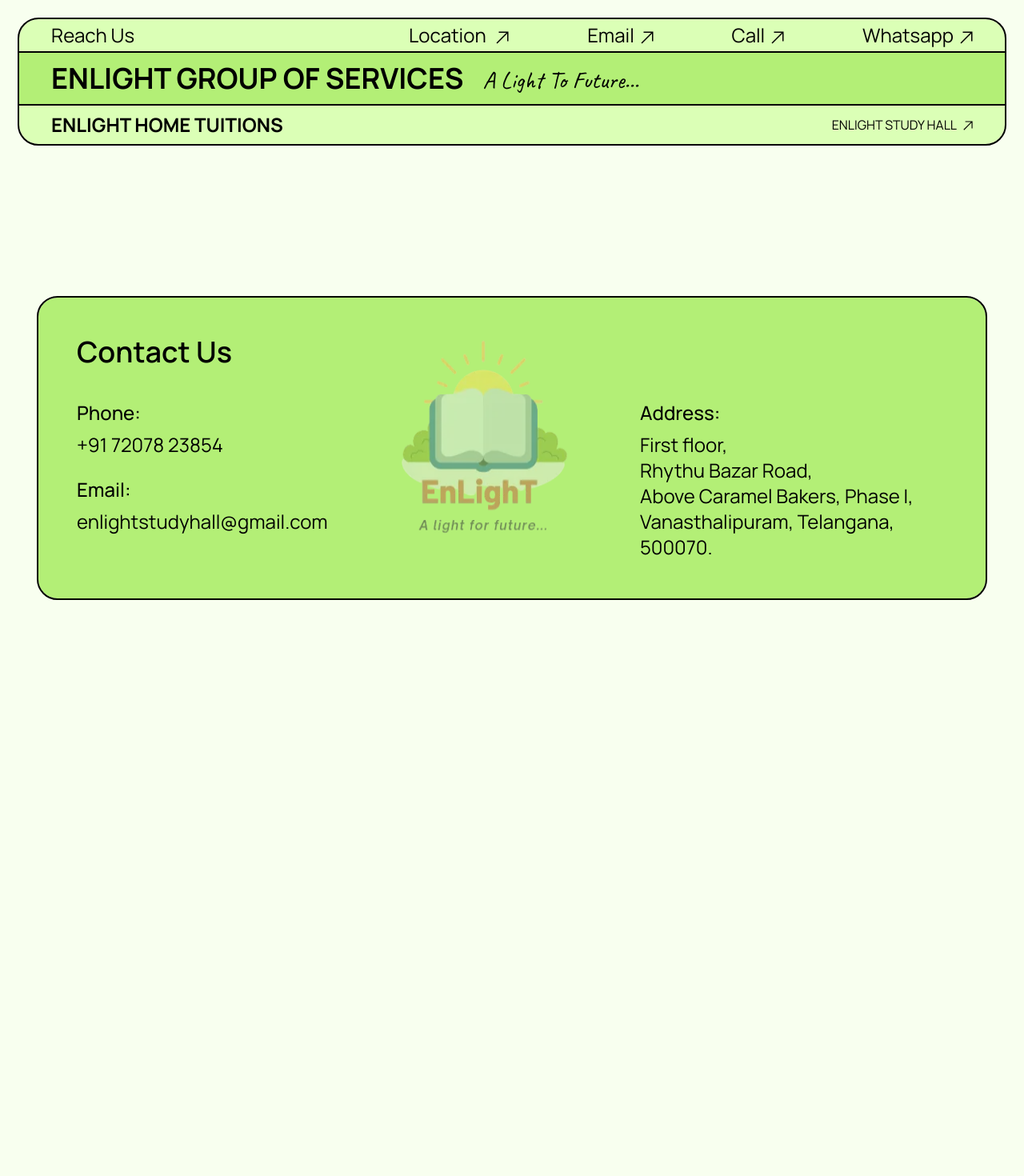
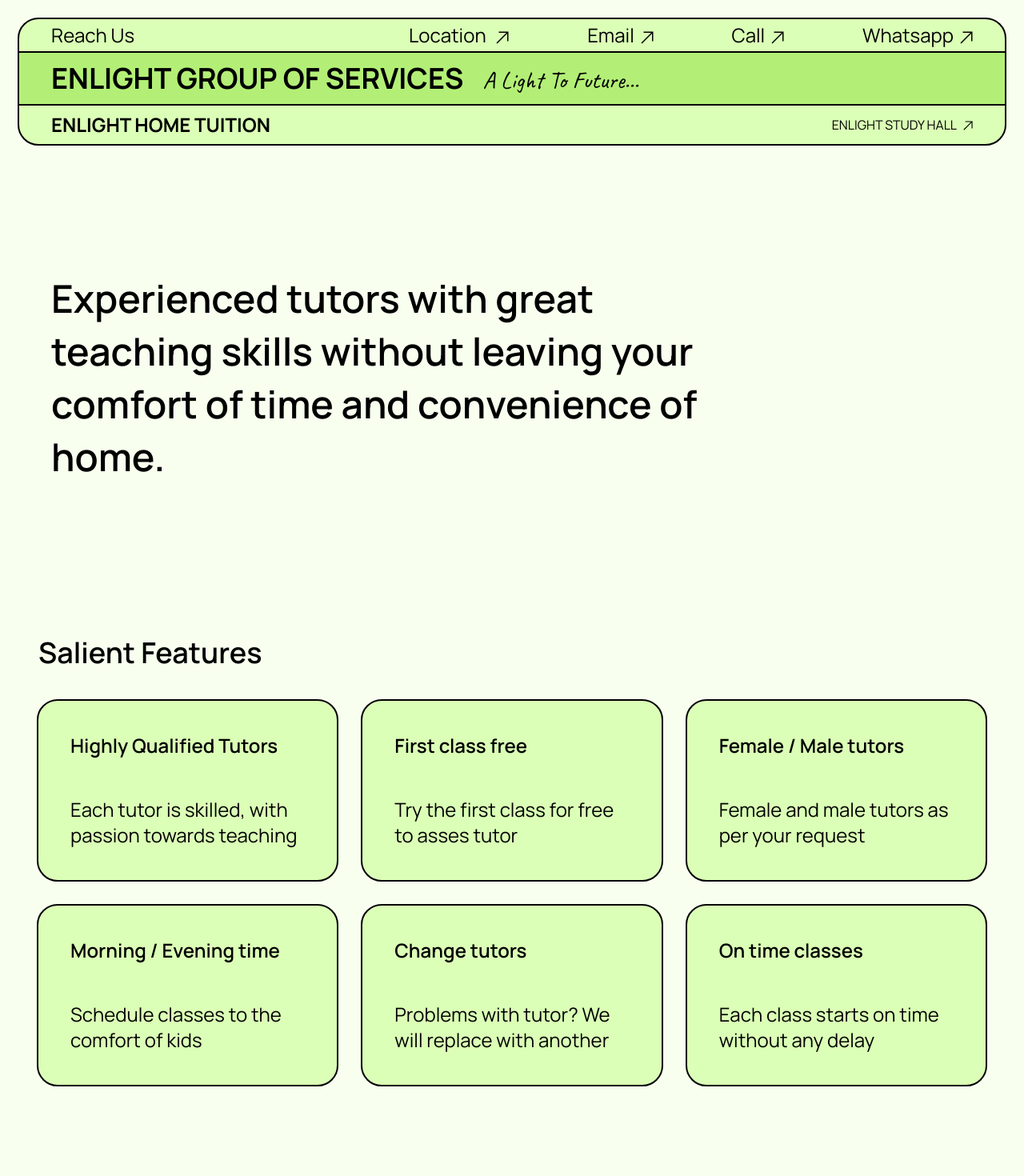
Before and after one commit to RadioRambo/studyhall, a SvelteKit app: page /hometuitions in a window 1280 px wide. Shown: the top 1470 px of the page at 80% size. Before the commit the page ends 828 px from the top, so only its background shows below. Built offline with nearby package versions, Linux system fonts and the light colour scheme.

Commit message:
Add features section and hero section in home tuitions page

```diff
--- a/src/routes/BottomNavBar.svelte
+++ b/src/routes/(components)/BottomNavBar.svelte
@@ -1,10 +1,16 @@
+<script>
+  export let pageName = "";
+  export let otherPageLink = "";
+  export let otherPageLinkURL = "";
+</script>
+
 <div
   class="flex bg-secondarylight dark:bg-secondarydark gap-6 py-2 px-6 sm:px-10 mt-[2px] rounded-b-3xl outline outline-2 outline-outlinelight dark:outline-outlinedark"
 >
-  <div class="font-bold basis-1/2 sm:basis-2/5">ENLIGHT HOME TUITIONS</div>
+  <div class="font-bold basis-1/2 sm:basis-2/5">{pageName}</div>
   <div class="flex justify-end basis-3/5 text-base">
-    <a href="studyhall" class="mt-1"
-      >ENLIGHT STUDY HALL<svg
+    <a href={otherPageLinkURL} class="mt-1"
+      >{otherPageLink}<svg
         width="12"
         height="12"
         viewBox="0 0 16 16"
--- /dev/null
+++ b/src/routes/(components)/HeroSection.svelte
@@ -0,0 +1,9 @@
+<script>
+  export let line = "";
+</script>
+
+<div
+  class=" px-6 mt-40 mb-10 font-semibold text-4xl md:text-5xl leading-tight md:leading-snug sm:px-10 max-w-4xl"
+>
+  {line}
+</div>
--- a/src/routes/+layout.svelte
+++ b/src/routes/+layout.svelte
@@ -1,13 +1,11 @@
 <script>
   import "../app.css";
-  import BottomNavBar from "./BottomNavBar.svelte";
-  import Footer from "./Footer.svelte";
-  import MiddleNavBar from "./MiddleNavBar.svelte";
-  import TopNavBar from "./TopNavBar.svelte";
+  import Footer from "./(components)/Footer.svelte";
+  import MiddleNavBar from "./(components)/MiddleNavBar.svelte";
+  import TopNavBar from "./(components)/TopNavBar.svelte";
 </script>
 
 <TopNavBar />
 <MiddleNavBar />
-<BottomNavBar />
 <slot />
 <Footer />
--- a/src/routes/hometuitions/+layout.svelte
+++ b/src/routes/hometuitions/+layout.svelte
@@ -1 +1,9 @@
-<slot />
+<script>
+  import BottomNavBar from "../(components)/BottomNavBar.svelte";
+</script>
+
+<BottomNavBar
+  pageName="ENLIGHT HOME TUITION"
+  otherPageLink="ENLIGHT STUDY HALL"
+  otherPageLinkURL="studyhall"
+/><slot />
--- a/src/routes/hometuitions/+page.svelte
+++ b/src/routes/hometuitions/+page.svelte
@@ -0,0 +1,10 @@
+<script>
+  import Heading from "../(components)/Heading.svelte";
+  import HeroSection from "../(components)/HeroSection.svelte";
+  import HomeTuitionsFeaturesSection from "./HomeTuitionsFeaturesSection.svelte";
+</script>
+
+<HeroSection
+  line="Experienced tutors with great teaching skills without leaving your comfort of time and convenience of home."
+/>
+<HomeTuitionsFeaturesSection />
--- /dev/null
+++ b/src/routes/hometuitions/HomeTuitionsFeaturesSection.svelte
@@ -0,0 +1,33 @@
+<script>
+  import FeatureSectionCard from "../(components)/FeatureSectionCard.svelte";
+  import Heading from "../(components)/Heading.svelte";
+</script>
+
+<Heading heading="Salient Features" />
+<div
+  class="grid grid-cols-1 gap-4 xl:gap-8 mx-6 justify-items-center md:grid-cols-2 lg:grid-cols-3"
+>
+  <FeatureSectionCard
+    heading="Highly Qualified Tutors"
+    description="Each tutor is skilled, with passion towards teaching"
+  />
+  <FeatureSectionCard
+    heading="First class free"
+    description="Try the first class for free to asses tutor "
+  />
+  <FeatureSectionCard
+    heading="Female / Male tutors "
+    description="Female and male tutors as per your request"
+  />
+  <FeatureSectionCard
+    heading="Morning / Evening time"
+    description="Schedule classes to the comfort of kids"
+  /><FeatureSectionCard
+    heading="Change tutors"
+    description="Problems with tutor? We will replace with another"
+  />
+  <FeatureSectionCard
+    heading="On time classes"
+    description="Each class starts on time without any delay"
+  />
+</div>
--- a/src/routes/studyhall/+page.svelte
+++ b/src/routes/studyhall/+page.svelte
@@ -1,11 +1,20 @@
 <script>
+  import BottomNavBar from "../(components)/BottomNavBar.svelte";
   import FeaturesSection from "./FeaturesSection.svelte";
-  import HeroSection from "./HeroSection.svelte";
+  import HeroSection from "../(components)/HeroSection.svelte";
   import LayoutSection from "./LayoutSection.svelte";
   import RatingReviewSection from "./RatingReviewSection.svelte";
 </script>
 
-<HeroSection />
+<BottomNavBar
+  pageName="ENLIGHT STUDY HALL"
+  otherPageLink="ENLIGHT HOME TUITION"
+  otherPageLinkURL="hometuitions"
+/>
+<HeroSection
+  line="A well maintained study hall with all necessary facilities for maximum focus and
+  comfort to prepare and achieve your bright future confidently."
+/>
 <FeaturesSection />
 <LayoutSection />
 <RatingReviewSection />
--- a/src/routes/studyhall/HeroSection.svelte
+++ /dev/null
@@ -1,4 +0,0 @@
-<div class=" px-6 mt-40 mb-10 font-semibold text-4xl md:text-5xl leading-tight md:leading-snug sm:px-10 max-w-4xl">
-	A well maintained study hall with all necessary facilities for maximum focus and comfort to
-	prepare and achieve your bright future confidently.
-</div>
```
Also changed, not shown: src/routes/(components)/Footer.svelte (renamed from src/routes/Footer.svelte), src/routes/(components)/MiddleNavBar.svelte (renamed from src/routes/MiddleNavBar.svelte), src/routes/(components)/TopNavBar.svelte (renamed from src/routes/TopNavBar.svelte).
